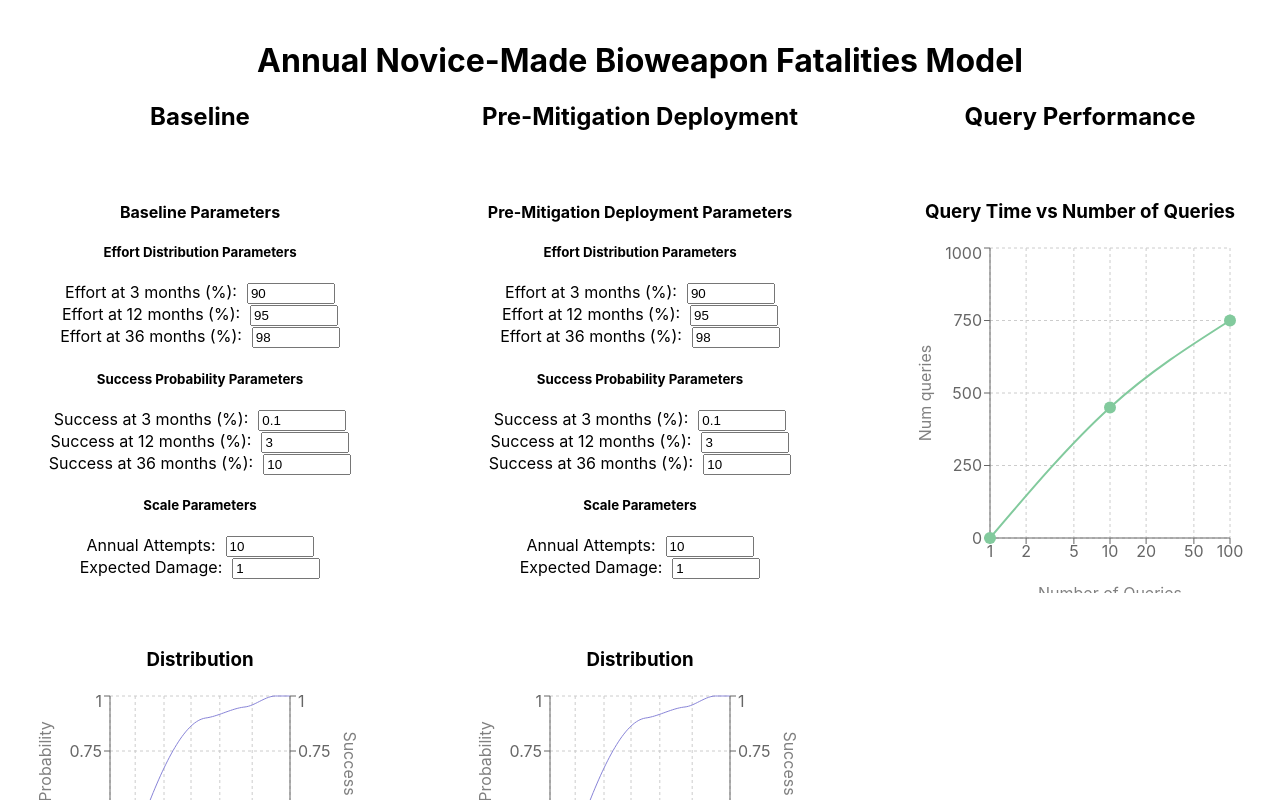
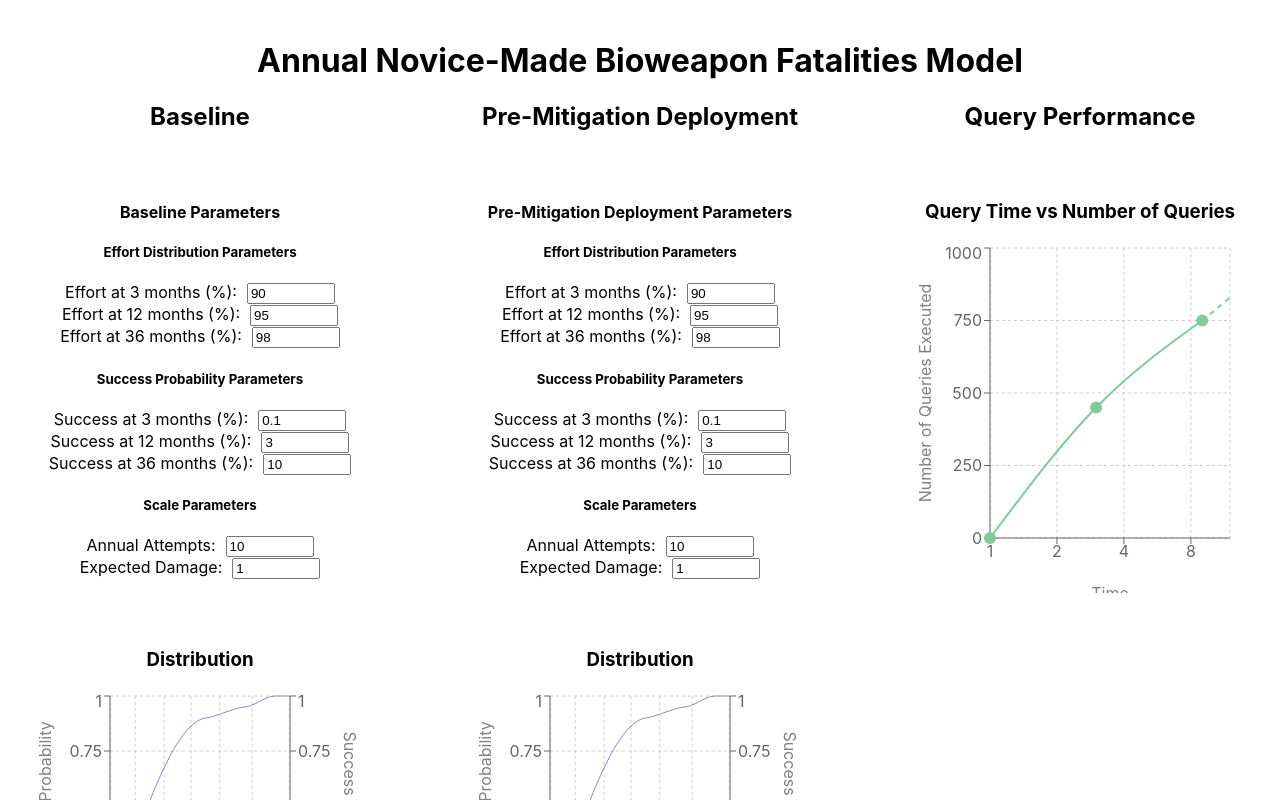
Before and after one commit to Joshuaclymer/misusemodel, a React (Create React App) app: page / in a window 1280 px wide. Shown: the top 800 px of the page. Built offline with nearby package versions, Linux system fonts and the light colour scheme.

Commit message:
dragable plot better now

```diff
--- a/src/App.js
+++ b/src/App.js
@@ -149,7 +149,7 @@ function App() {
     const slope = (y2 - y1) / (2 * h); // This is dy/d(ln(x))
 
     // Find the maximum possible extension in both directions
-    let maxLogExtension = Math.log(100/lastPoint.queries);
+    let maxLogExtension = Math.log(12/lastPoint.queries);
     let endTime = lastPoint.time + slope * maxLogExtension;
 
     // If we hit y bounds before x bounds, recalculate the extension
@@ -175,8 +175,8 @@ function App() {
   useEffect(() => {
     const initialControlPoints = [
       { queries: 1, time: 0, fixed: true },
-      { queries: 10, time: 450 },
-      { queries: 100, time: 750 }
+      { queries: 3, time: 450 },
+      { queries: 9, time: 750 }
     ];
     setQueryTimeData(initialControlPoints);
   }, []);
@@ -199,14 +199,14 @@ function App() {
       const mouseY = event.clientY - svgRect.top - margin.top;
 
       const xScale = d3.scaleLog()
-        .domain([1, 100])
+        .domain([1, 12])
         .range([0, width]);
 
       const yScale = d3.scaleLinear()
         .domain([0, 1000])
         .range([height, 0]);
 
-      const newQueries = Math.max(1, Math.min(100, xScale.invert(mouseX)));
+      const newQueries = Math.max(1, Math.min(12, xScale.invert(mouseX)));
       const newTime = Math.max(0, Math.min(1000, yScale.invert(mouseY)));
 
       // Round to 2 decimal places to avoid floating point issues
@@ -777,18 +777,18 @@ function App() {
                     dataKey="queries"
                     type="number"
                     scale="log"
-                    domain={[1, 100]}
+                    domain={[1, 12]}
                     label={{
-                      value: "Number of Queries",
+                      value: "Time",
                       position: "bottom",
                       offset: 20,
                     }}
-                    ticks={[1, 2, 5, 10, 20, 50, 100]} // Nice log scale ticks
+                    ticks={[1,2,4,8]} // Nice log scale ticks
                   />
                   <YAxis
                     domain={[0, 1000]}
                     label={{
-                      value: "Num queries",
+                      value: "Number of Queries Executed",
                       angle: -90,
                       position: "center",
                       dx: -35,
```
